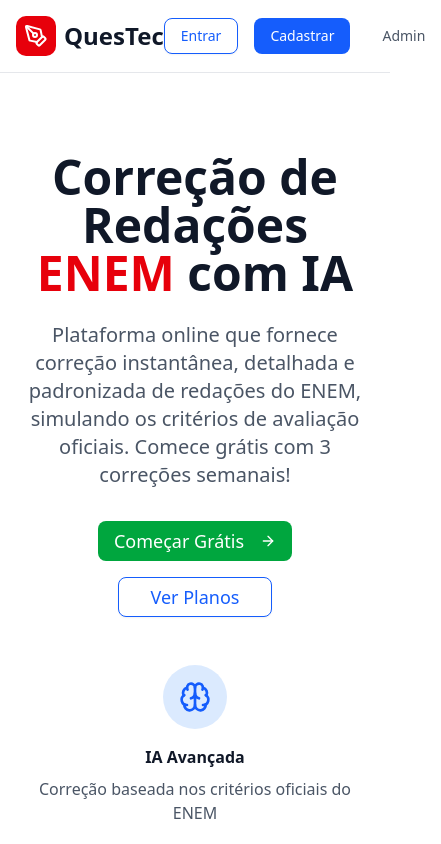
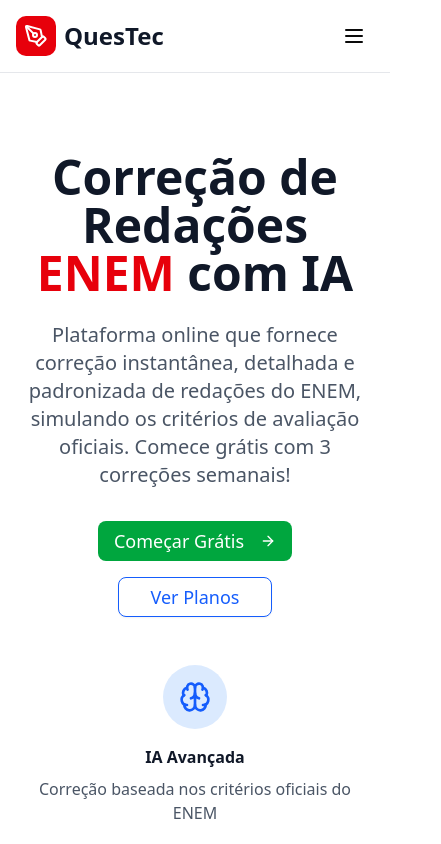
Before and after one commit to br6nin/QuesTec, a Next.js app: page / in a window 390 px wide. Shown: the top 844 px of the page, 441 px wide, since content can reach past the window. Built offline with nearby package versions, Linux system fonts and the light colour scheme.

Commit message:
Blog 20-11-2025

```diff
--- a/src/app/page.tsx
+++ b/src/app/page.tsx
@@ -6,9 +6,11 @@
 import { Tabs, TabsContent, TabsList, TabsTrigger } from '@/components/ui/tabs'
 import { CheckCircle, PenTool, Brain, TrendingUp, Users, Star, ArrowRight, Mail, Phone, MessageCircle } from 'lucide-react'
 import Link from 'next/link'
+import { Menu, X } from 'lucide-react'
 
 export default function Home() {
   const [activeTab, setActiveTab] = useState('how')
+  const [isMenuOpen, setIsMenuOpen] = useState(false);
 
   const plans = [
     {
@@ -95,12 +97,15 @@
 <header className="sticky top-0 z-50 bg-white border-b border-gray-200">
     <div className="container mx-auto px-4 py-4">
         <div className="flex items-center justify-between">
+            {/* Logo */}
             <div className="flex items-center space-x-2">
                 <div className="w-10 h-10 bg-red-600 rounded-lg flex items-center justify-center">
                     <PenTool className="w-6 h-6 text-white" />
                 </div>
-              <a href= "https://questec.com.br" className="text-2xl font-bold text-gray-900">QuesTec</a>
+                <a href="https://questec.com.br" className="text-2xl font-bold text-gray-900">QuesTec</a>
             </div>
+
+            {/* NAVEGAÇÃO DESKTOP (Links) - VISÍVEL APENAS EM TELAS MÉDIAS E MAIORES */}
             <nav className="hidden md:flex items-center space-x-6">
                 <a href="#how" className="text-gray-600 hover:text-gray-900 transition">Como Funciona</a>
                 <a href="#plans" className="text-gray-600 hover:text-gray-900 transition">Planos</a>
@@ -108,23 +113,59 @@
                 <a href="#contact" className="text-gray-600 hover:text-gray-900 transition">Contato</a>
                 <a href="/blog" className="text-gray-600 hover:text-gray-900 transition">Blog</a>
             </nav>
+
+            {/* NAVEGAÇÃO DESKTOP (Botões) - OCULTAR APENAS O ADMIN NO MOBILE */}
             <div className="flex items-center space-x-4">
-              <Link href="/login">
+                {/* Botões Entrar/Cadastrar - Exibir em Mobile */}
+                <Link href="/login" className="hidden sm:block">
                     <Button variant="outline" className="text-blue-600 border-blue-600 hover:bg-blue-50">
                         Entrar
                     </Button>
                 </Link>
-              <Link href="/register">
+                <Link href="/register" className="hidden sm:block">
                     <Button className="bg-blue-600 hover:bg-blue-700 text-white">
                         Cadastrar
                     </Button>
                 </Link>
-              <Link href="/admin">
+                <Link href="/admin" className="hidden sm:block">
                     <Button variant="ghost" className="text-gray-600 hover:text-gray-900">
                         Admin
                     </Button>
                 </Link>
+
+                {/* BOTÃO HAMBURGER - VISÍVEL APENAS EM TELAS PEQUENAS (md:hidden) */}
+                <button
+                    className="md:hidden p-2 rounded-md focus:outline-none focus:ring-2 focus:ring-blue-500"
+                    onClick={() => setIsMenuOpen(!isMenuOpen)}
+                >
+                    {isMenuOpen ? <X className="w-6 h-6" /> : <Menu className="w-6 h-6" />}
+                </button>
             </div>
+        </div>
+    </div>
+
+    {/* MENU MOBILE EXPANSÍVEL */}
+    <div
+        className={`md:hidden transition-all duration-300 overflow-hidden ${isMenuOpen ? 'max-h-screen opacity-100 py-2' : 'max-h-0 opacity-0'}`}
+    >
+        <div className="flex flex-col space-y-2 px-4 pb-4">
+            {/* Links do Menu Principal */}
+            <a onClick={() => setIsMenuOpen(false)} href="#how" className="py-2 text-gray-700 hover:bg-gray-100 rounded-md px-2">Como Funciona</a>
+            <a onClick={() => setIsMenuOpen(false)} href="#plans" className="py-2 text-gray-700 hover:bg-gray-100 rounded-md px-2">Planos</a>
+            <a onClick={() => setIsMenuOpen(false)} href="#testimonials" className="py-2 text-gray-700 hover:bg-gray-100 rounded-md px-2">Depoimentos</a>
+            <a onClick={() => setIsMenuOpen(false)} href="#contact" className="py-2 text-gray-700 hover:bg-gray-100 rounded-md px-2">Contato</a>
+            <a onClick={() => setIsMenuOpen(false)} href="/blog" className="py-2 text-gray-700 hover:bg-gray-100 rounded-md px-2">Blog</a>
+
+            {/* Botões Entrar/Cadastrar (Opcional, se precisar deles como links simples no menu) */}
+            <Link href="/login" onClick={() => setIsMenuOpen(false)} className="py-2 text-blue-600 hover:bg-blue-50 rounded-md px-2 border border-blue-600 text-center mt-2">
+                Entrar
+            </Link>
+            <Link href="/register" onClick={() => setIsMenuOpen(false)} className="py-2 bg-blue-600 text-white hover:bg-blue-700 rounded-md px-2 text-center">
+                Cadastrar
+            </Link>
+            <Link href="/admin" onClick={() => setIsMenuOpen(false)} className="py-2 text-gray-600 hover:bg-gray-100 rounded-md px-2 text-center">
+                Admin
+            </Link>
         </div>
     </div>
 </header>
```
Lines whose indentation alone changed are shown as unchanged.
